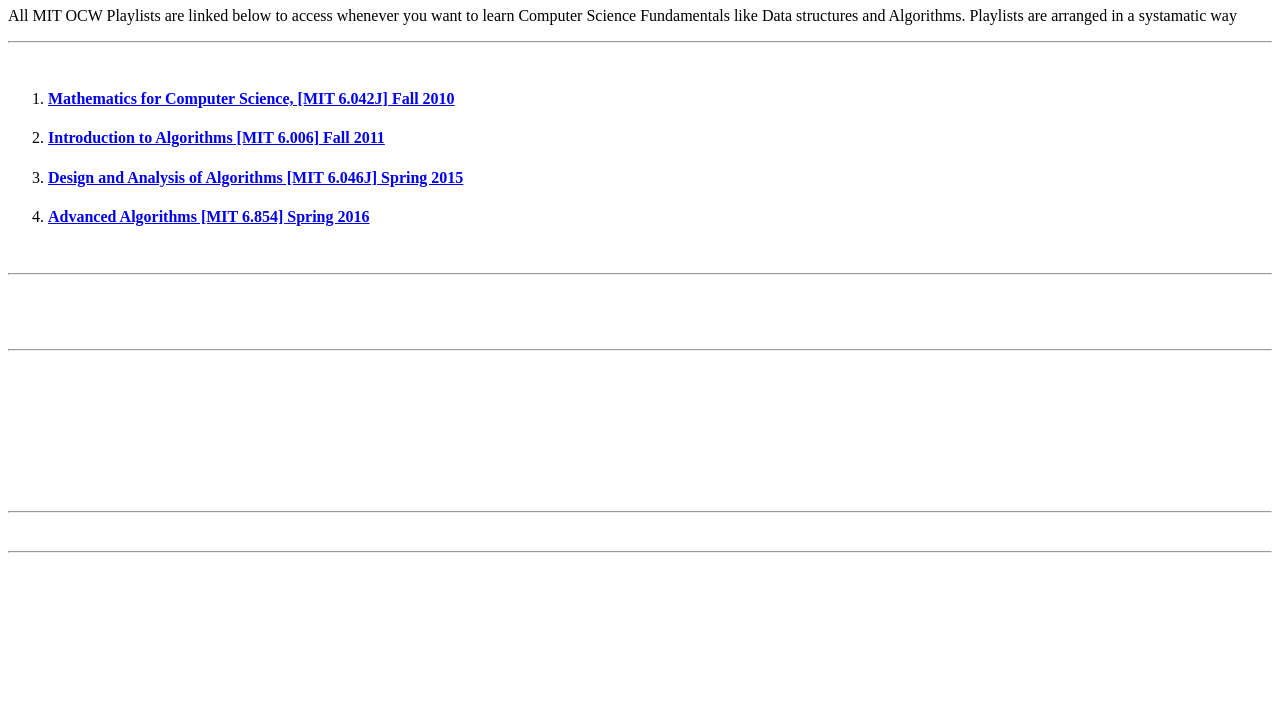
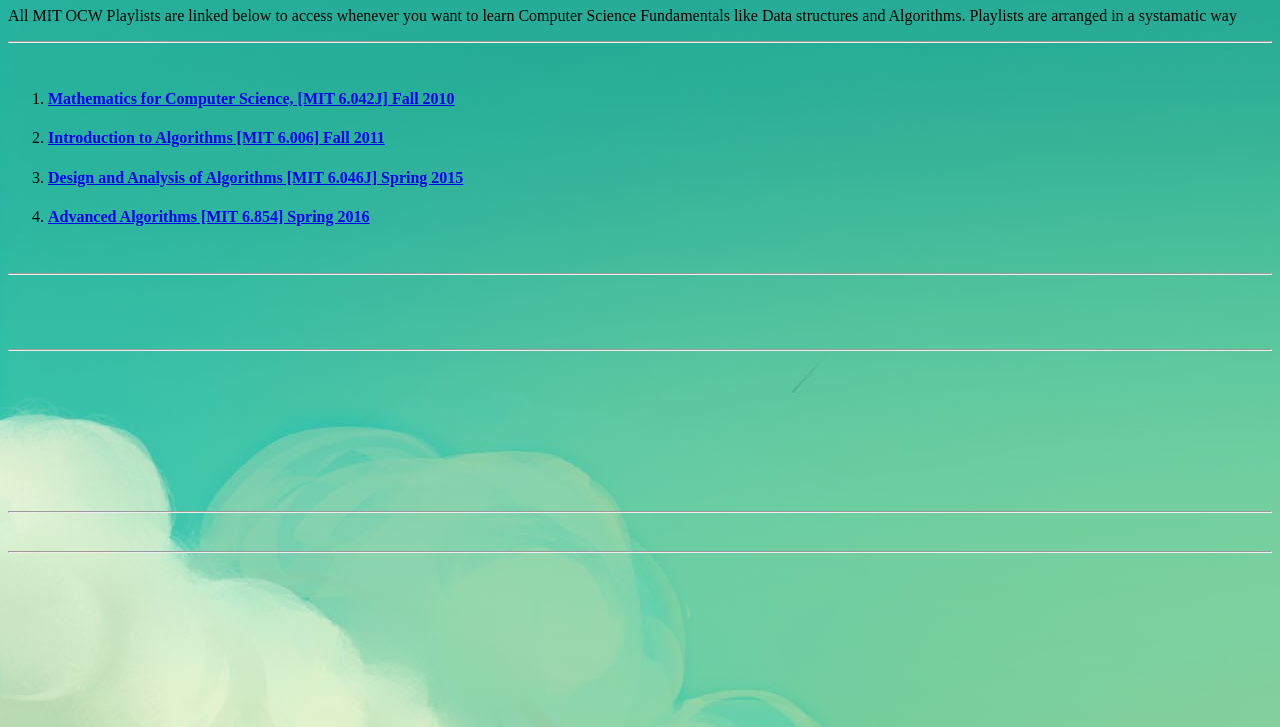
Before and after one commit to ranveerkavale/courses_list, a plain HTML site: page index.html in a window 1280 px wide. Shown: the part 73-800 px from the top of the page. Drawn offline with Linux system fonts and the light colour scheme.

Commit message:
Update index.html

```diff
--- a/index.html
+++ b/index.html
@@ -8,10 +8,7 @@
     <link rel="icon" type="image/x-icon" href="src/profile_pic.png">
 
 </head>
-<body background="src/bg.jpg">
-
-    <script src="script.js"></script>
-
+<body background="bg.jpg">
 
     <h1>CS Fundamentals Playlists</h1>
 
```
